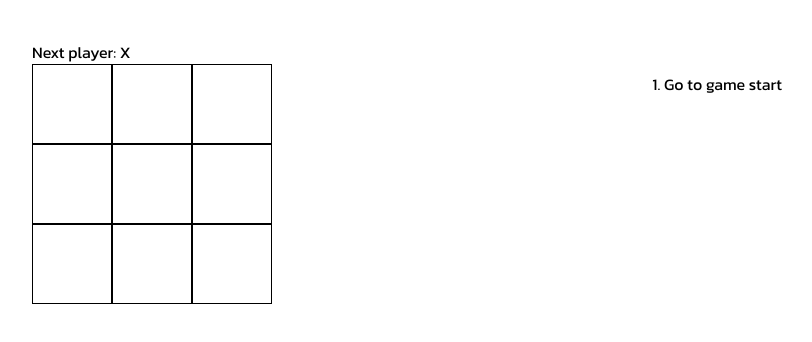
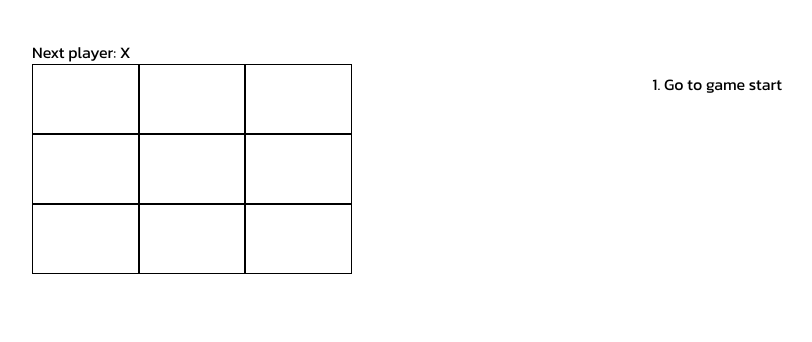
Before and after one commit to proverbed/tic-tac-toe-react-tutorial, a React (Vite) app: page / in a window 1280 px wide. Shown: the top 342 px of the page, without its empty margins (8-820 px from the left). Built offline with nearby package versions, Linux system fonts and the light colour scheme.

Commit message:
Create loop instead of hard coding squares

```diff
--- a/src/components/Board.tsx
+++ b/src/components/Board.tsx
@@ -48,23 +48,17 @@ function Board({ xIsNext, squares, onPlay }: Props) {
     onPlay(nextSquares);
   }
 
+  const items = squares.map((item, index) => (
+    <div className="w-1/3"><Square value={item} onSquareClick={() => handleClick(index)} /></div>
+  ));
+
   return (
     <div className="m-10">
       <div className="status">{status}</div>
-      <div>
-        <Square value={squares[0]} onSquareClick={() => handleClick(0)} />
-        <Square value={squares[1]} onSquareClick={() => handleClick(1)} />
-        <Square value={squares[2]} onSquareClick={() => handleClick(2)} />
-      </div>
-      <div>
-        <Square value={squares[3]} onSquareClick={() => handleClick(3)} />
-        <Square value={squares[4]} onSquareClick={() => handleClick(4)} />
-        <Square value={squares[5]} onSquareClick={() => handleClick(5)} />
-      </div>
-      <div>
-        <Square value={squares[6]} onSquareClick={() => handleClick(6)} />
-        <Square value={squares[7]} onSquareClick={() => handleClick(7)} />
-        <Square value={squares[8]} onSquareClick={() => handleClick(8)} />
+      <div className="w-80">
+        <div className="flex flex-wrap justify-center">
+          {items}
+        </div>
       </div>
     </div>
   );
--- a/src/components/Square.tsx
+++ b/src/components/Square.tsx
@@ -6,7 +6,7 @@ type Props = {
 function Square({ value, onSquareClick }: Props) {
   return (
     <button
-      className="h-20 w-20 border border-black p-4 text-3xl"
+      className="h-full w-full border border-black p-4 text-3xl"
       type="button"
       onClick={onSquareClick}
     >
```
